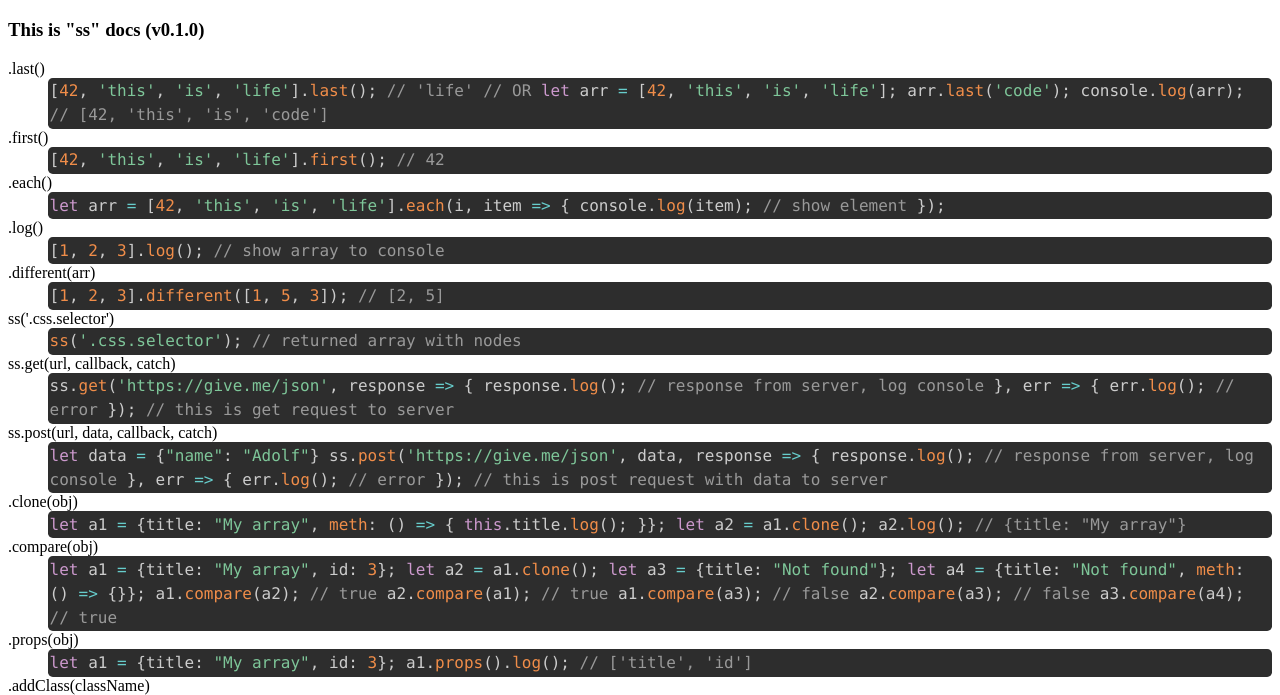
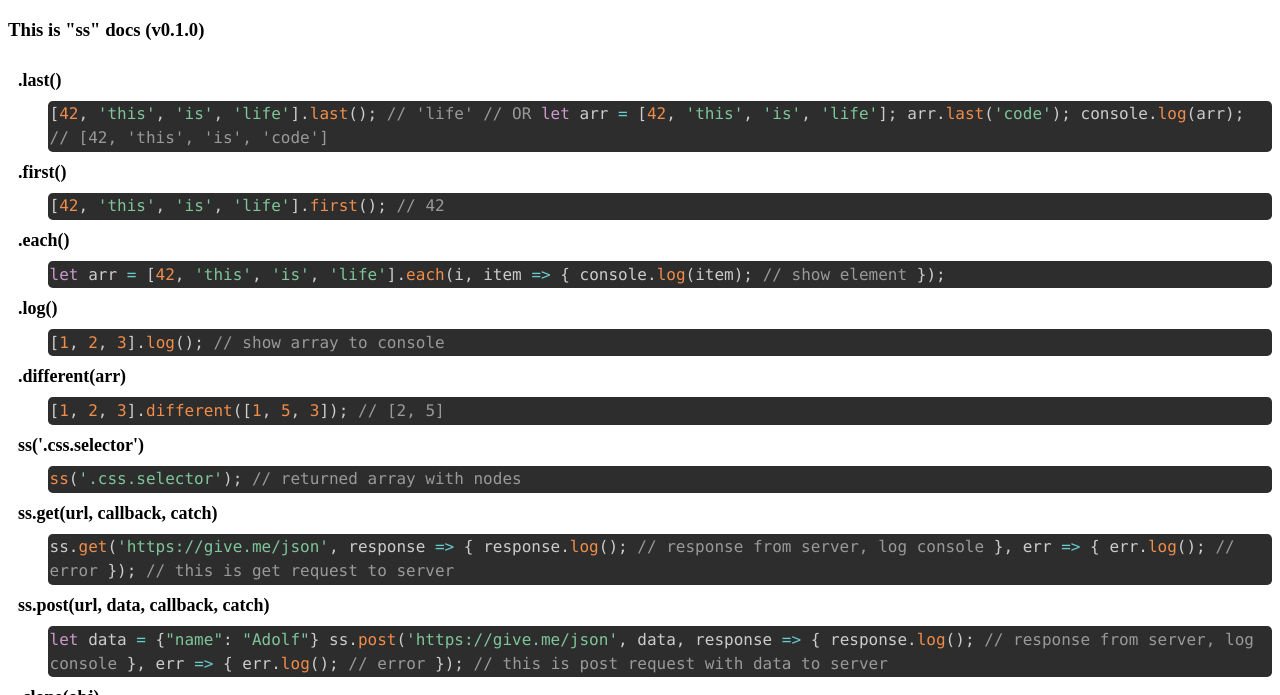
Before and after one commit to eugene-sukhodolskiy/SmallSkillet, a plain HTML site: page 0.1.0/example/index.html in a window 1280 px wide. Shown: the part 61-756 px from the top of the page. Drawn offline with Linux system fonts and the light colour scheme; some packages are replaced by stand-ins of ours; a script that the page names is missing.

Commit message:
Refresh example page design

```diff
--- a/0.1.0/example/index.html
+++ b/0.1.0/example/index.html
@@ -6,6 +6,13 @@
 		<style>
 			code{
 				display: block;
+				padding: 15px;
+			}
+
+			dt{
+				font-weight: bold;
+				font-size: 18px;
+				padding: 10px;
 			}
 		</style>
 		<link rel="stylesheet" href="prism/prism.css">
```
